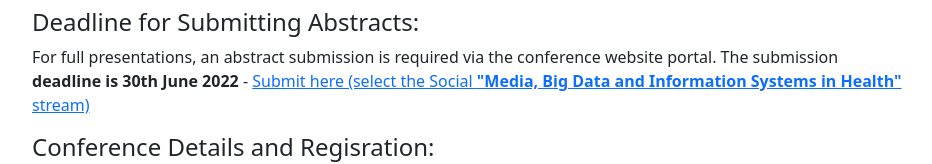
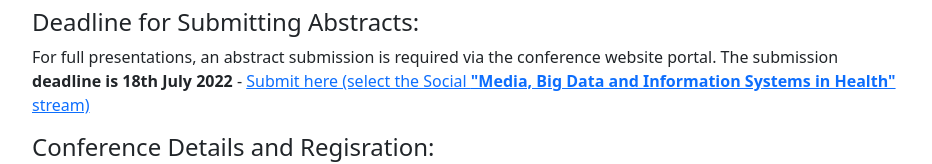
Before and after one commit to martinsykora/SMBDIS-in-Health-OR64, a plain HTML site: page index.html in a window 1280 px wide. Shown: the part 486-650 px from the top of the page, without its empty margins (173-1105 px from the left). Drawn offline with nearby package versions, Linux system fonts and the light colour scheme.

Commit message:
Update index.html

```diff
--- a/index.html
+++ b/index.html
@@ -54,7 +54,7 @@
 			<p>Every government, every hospital, every clinic and every person (in other words each and every one of us) will encounter new technologies and innovations in healthcare with all of their potentials and problems. This stream includes talks addressing a variety of approaches and issues, and will be of interest to academics across the field, as well as practitioners in public and private sectors alike. <i>To present at the OR64 conference stream, we now welcome abstract submissions for review.</i></p>
 
 			<h4>Deadline for Submitting Abstracts:</h4>
-			<p>For full presentations, an abstract submission is required via the conference website portal. The submission <b>deadline is 30th June 2022</b> - <a href="https://theorsociety.eventsair.com/PresentationPortal/Account/Login?ReturnUrl=%2FPresentationPortal%2For64-annual-conference%2Fcallsforpapersor64-portal">Submit here (select the Social <b>"Media, Big Data and Information Systems in Health"</b> stream)</a></p>
+			<p>For full presentations, an abstract submission is required via the conference website portal. The submission <b>deadline is 18th July 2022</b> - <a href="https://theorsociety.eventsair.com/PresentationPortal/Account/Login?ReturnUrl=%2FPresentationPortal%2For64-annual-conference%2Fcallsforpapersor64-portal">Submit here (select the Social <b>"Media, Big Data and Information Systems in Health"</b> stream)</a></p>
 
 			<h4>Conference Details and Regisration:</h4>
 			<p><a href="https://theorsociety.eventsair.com/or64-annual-conference/">The OR64 2022 Conference</a> will be at University of Warwick, Coventry, UK, 13-15 September</p>
```
